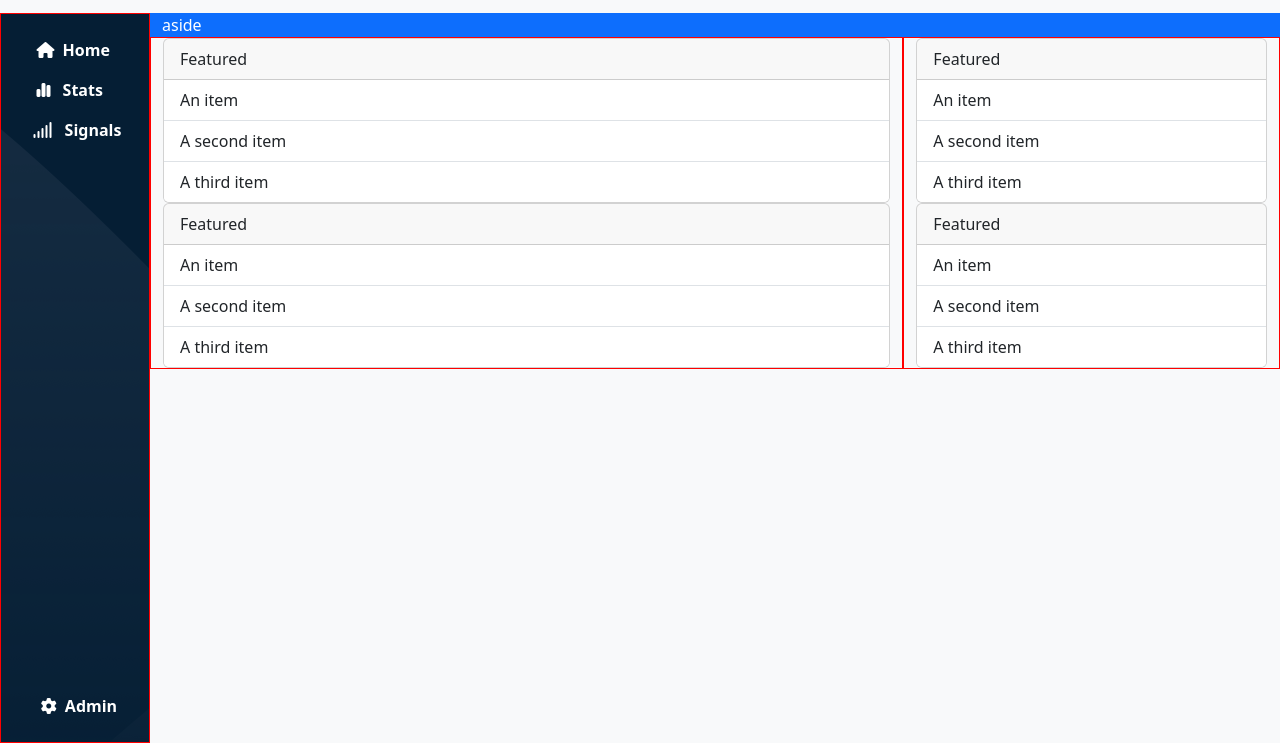
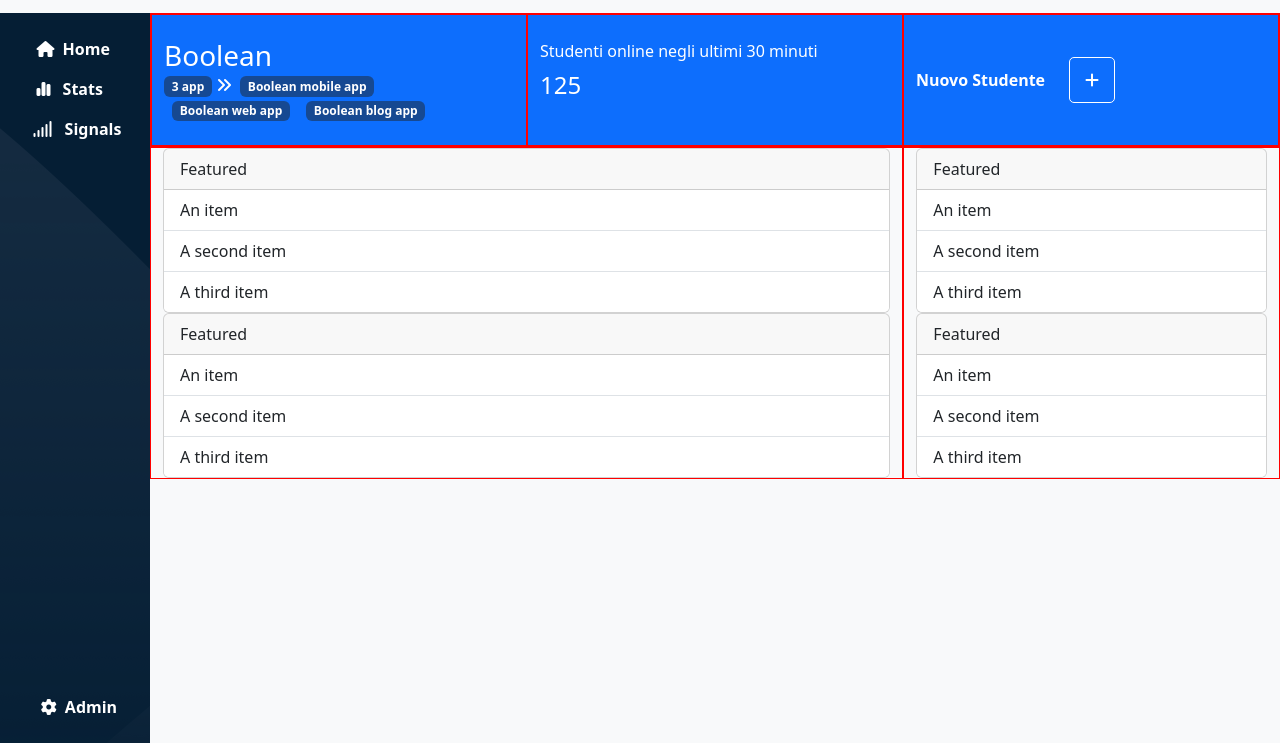
Before and after one commit to nicolozibra1/html-css-bootstrap-dashboard, a plain HTML site: page index.html in a window 1280 px wide. Shown: the part 57-800 px from the top of the page. Drawn offline with nearby package versions, Linux system fonts and the light colour scheme.

Commit message:
main-add-aside

```diff
--- a/css/style.css
+++ b/css/style.css
@@ -1,6 +1,8 @@
 .debug{
     border: 1px solid red;
 }
+
+/* HEADER */
 header{
     height: 70px;
 }
@@ -12,12 +14,14 @@ header{
     background-color: #e5e5e5;
 }
 
+/* WRAPPER */
 .wrapper{
     margin-top: 70px;
     height: calc(100vh - 70px);
     overflow: hidden;
 }
 
+/* SIDEBAR */
 #sidebar{
     height: 100%;
     width: 150px;
@@ -26,14 +30,33 @@ header{
     background-image: url("../img/sidebar-bg.png");
 }
 
+/* MAIN */
 main{
     height: 100%;
     flex-grow: 1;
     overflow-y: auto;
 }
 
-@media screen and (max-width: 768px){
+/* ASIDE */
+.zz-btn{
+    text-decoration: none;
+    color: white;
+    border: 1px solid white;
+    border-radius: 5px;
+    padding: 10px 15px;
+}
+
+@media screen and (max-width: 992px){
     #sidebar{
         width: 75px;
     }
+    .aside .row{
+        flex-direction: column;
+    }
 }
+
+@media screen and (min-width: 768px){
+    .zz-col{
+        order: 2;
+    }
+}
--- a/index.html
+++ b/index.html
@@ -45,7 +45,7 @@
     <div class="wrapper d-flex">
 
         <!-- SIDEBAR -->
-        <nav id="sidebar" class="small-sidebar text-white debug">
+        <nav id="sidebar" class="small-sidebar text-white">
 
             <div class="h-100 container-fluid d-flex flex-column align-items-center justify-content-between">
                 <!-- TOP-SIDEBAR -->
@@ -66,7 +66,43 @@
             <!-- ASIDE -->
             <div class="aside bg-primary text-white">
                 <div class="container-fluid">
-                    aside
+                    <div class="row d-flex flex-row debug">
+
+                        <!-- NEW STUDENT -->
+                        <div class="zz-col col-12 col-md-4 d-flex align-items-center py-4 debug">
+                            <span class="pe-4 fw-semibold">Nuovo Studente</span>
+                            <a class="zz-btn" type="button" data-bs-toggle="offcanvas" data-bs-target="#offcanvasRight" aria-controls="offcanvasRight"><i class="fa-solid fa-plus"></i></a>
+                            <!-- CANVAS -->
+                            <div class="offcanvas offcanvas-end" tabindex="-1" id="offcanvasRight" aria-labelledby="offcanvasRightLabel">
+                              <div class="offcanvas-header">
+                                <h5 class="offcanvas-title" id="offcanvasRightLabel">Offcanvas right</h5>
+                                <button type="button" class="btn-close" data-bs-dismiss="offcanvas" aria-label="Close"></button>
+                              </div>
+                              <div class="offcanvas-body">
+                                ...
+                              </div>
+                            </div>
+                        </div>
+
+                        <!-- BOOL BREADCRUMB -->
+                        <div class="col-12 col-md-4 d-flex flex-column  justify-content-center py-4 debug">
+                            <h3 class="m-0">Boolean</h3>
+                            <ol class="breadcrumb m-0"  style="--bs-breadcrumb-divider: '';">
+                                <li class="breadcrumb-item" aria-current="page"><span class="badge bg-dark bg-opacity-50">3 app</span></li>
+                                <li><i class="fa-solid fa-angles-right px-1"></i></li>
+                                <li class="breadcrumb-item d-lg-none" aria-current="page"><span class="badge rounded-circle bg-dark bg-opacity-50">+</span></li>
+                                <li class="breadcrumb-item d-none d-lg-block px-1" aria-current="page"><span class="badge bg-dark bg-opacity-50">Boolean mobile app</span></li>
+                                <li class="breadcrumb-item d-none d-lg-block" aria-current="page"><span class="badge bg-dark bg-opacity-50">Boolean web app</span></li>
+                                <li class="breadcrumb-item d-none d-lg-block" aria-current="page"><span class="badge bg-dark bg-opacity-50">Boolean blog app</span></li>
+                            </ol>
+                        </div>
+
+                        <!-- LAST30M ONLINE STUDENT -->
+                        <div class="col-12 col-md-4 d-flex flex-column align-content-center pt-4 debug">
+                            <span class="pb-2">Studenti online negli ultimi 30 minuti</span>
+                            <h4>125</h4>
+                        </div>
+                    </div>
                 </div>
             </div>
 
```
